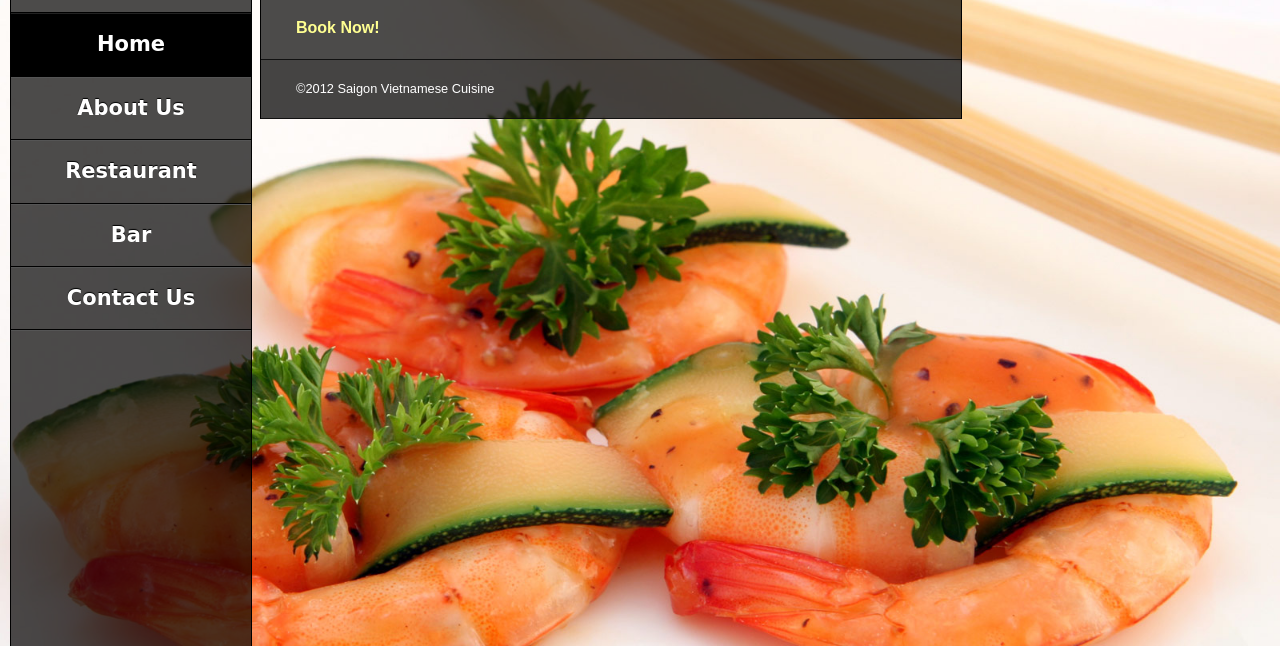
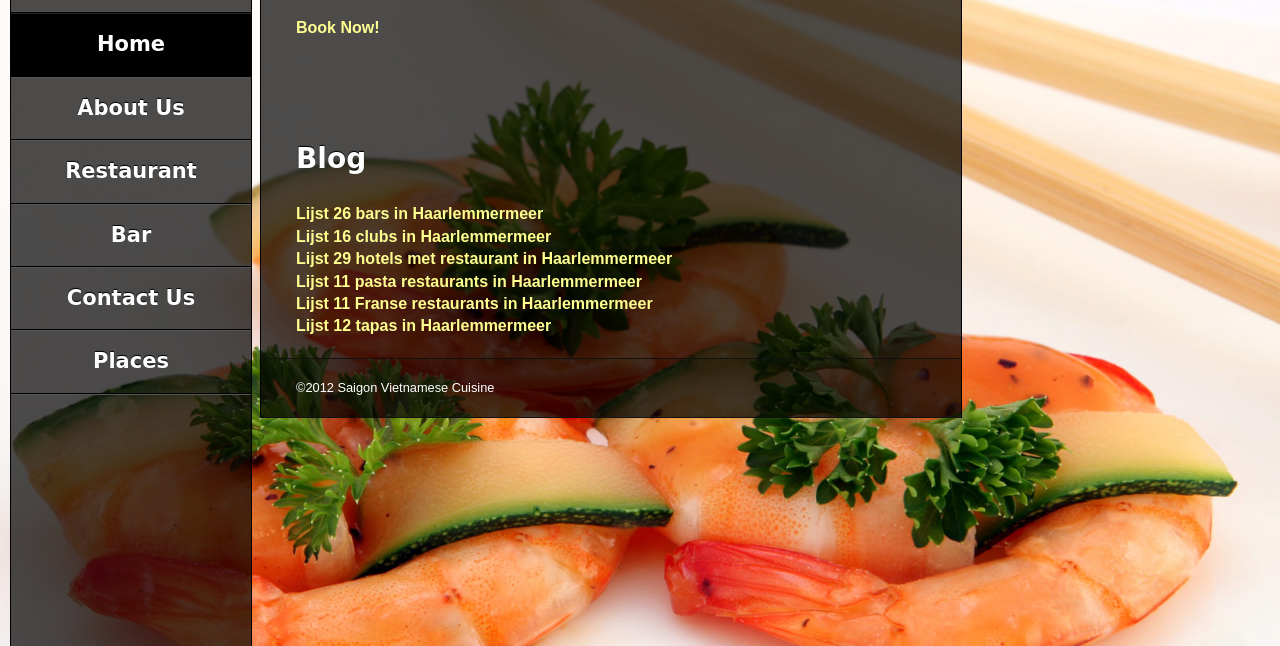
Before and after one commit to phhung1901/saigonrestaurantaberdeen, a plain HTML site: page index.html in a window 1280 px wide. Shown: the part 154-800 px from the top of the page. Drawn offline with nearby package versions, Linux system fonts and the light colour scheme; a web font is replaced by a local one.

Commit message:
blog list

```diff
--- a/index.html
+++ b/index.html
@@ -22,6 +22,53 @@
     <script type="text/javascript" src="scripts/jquery.cycle.lite.js"></script>
     <script type="text/javascript" src="scripts/jquery.uncomment.js"></script>
     <script src="scripts/scripts.js"></script>
+    <style>
+        .dropdown {
+            position: relative;
+            display: inline-block;
+            width: 100%!important;
+        }
+
+        .dropdown-content {
+            display: none;
+            position: absolute;
+            margin: 0px;
+            padding: 1rem;
+            width: 80%;
+            cursor: pointer;
+        }
+
+        .dropdown > a {
+            display: inline-block;
+            text-decoration: none;
+            position: relative;
+        }
+
+        .dropdown-content li {
+            display: block;
+            text-align: center;
+        }
+
+        .dropdown:hover .dropdown-content {
+            display: block;
+        }
+
+        .dropdown-content a {
+            display: block;
+            padding: 10px 0;
+            text-decoration: none;
+            color: white;
+        }
+
+        .dropdown-content a:hover {
+            color: #ddaa44;
+        }
+
+        .list-articles{
+            margin: 20px 35px;
+            list-style: none;
+        }
+    </style>
 
 </head>
 <body class="home">
@@ -46,6 +93,13 @@
             <li><a href="restaurant.html">Restaurant</a></li>
             <li><a href="bar.html">Bar</a></li>
             <li><a href="contact-us.html">Contact Us</a></li>
+            <li class="dropdown">
+                <a href="#">Places</a>
+                <ul class="dropdown-content">
+                    <li><a href="#">Ha Noi</a></li>
+                    <li><a href="#">TP. Ho Chi Minh</a></li>
+                </ul>
+            </li>
         </ul>
     </div><!--#left-col-->
 
@@ -57,6 +111,40 @@
             Vietnamese food is one of the healthiest cuisines worldwide.</p>
 
         <p><a href="contact-us.html">Book Now!</a></p>
+
+        <h2 style="border: none">Blog</h2>
+        <ul class="list-articles">
+            <li class="article-item">
+                <a href="#">
+                    Lijst 26 bars in Haarlemmermeer
+                </a>
+            </li>
+            <li class="article-item">
+                <a href="#">
+                    Lijst 16 clubs in Haarlemmermeer
+                </a>
+            </li>
+            <li class="article-item">
+                <a href="#">
+                    Lijst 29 hotels met restaurant in Haarlemmermeer
+                </a>
+            </li>
+            <li class="article-item">
+                <a href="#">
+                    Lijst 11 pasta restaurants in Haarlemmermeer
+                </a>
+            </li>
+            <li class="article-item">
+                <a href="#">
+                    Lijst 11 Franse restaurants in Haarlemmermeer
+                </a>
+            </li>
+            <li class="article-item">
+                <a href="#">
+                    Lijst 12 tapas in Haarlemmermeer
+                </a>
+            </li>
+        </ul>
 
 
         <div id="footer">
```
